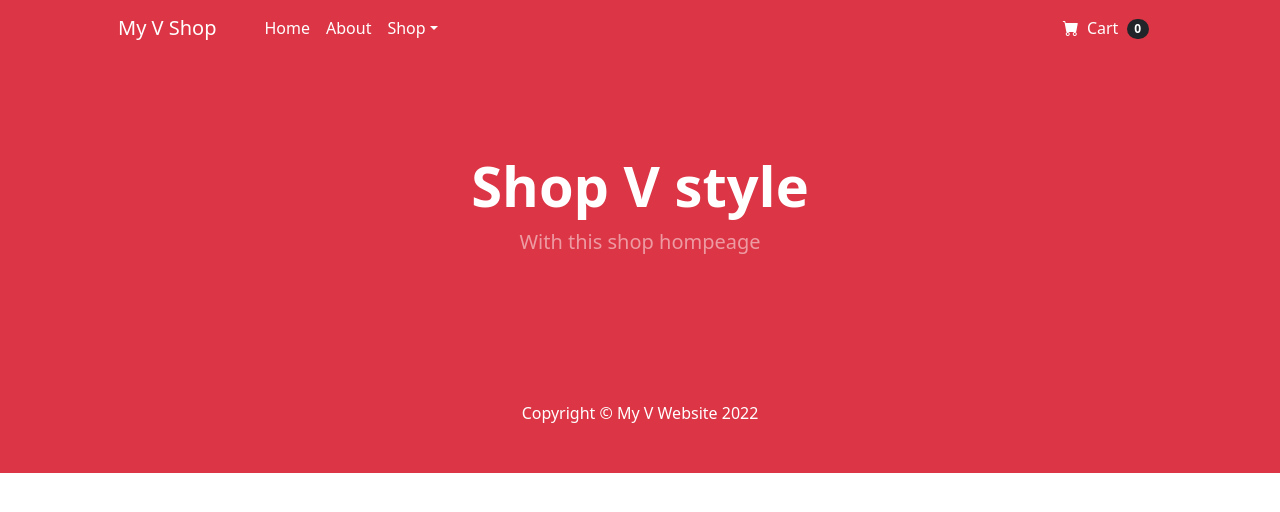
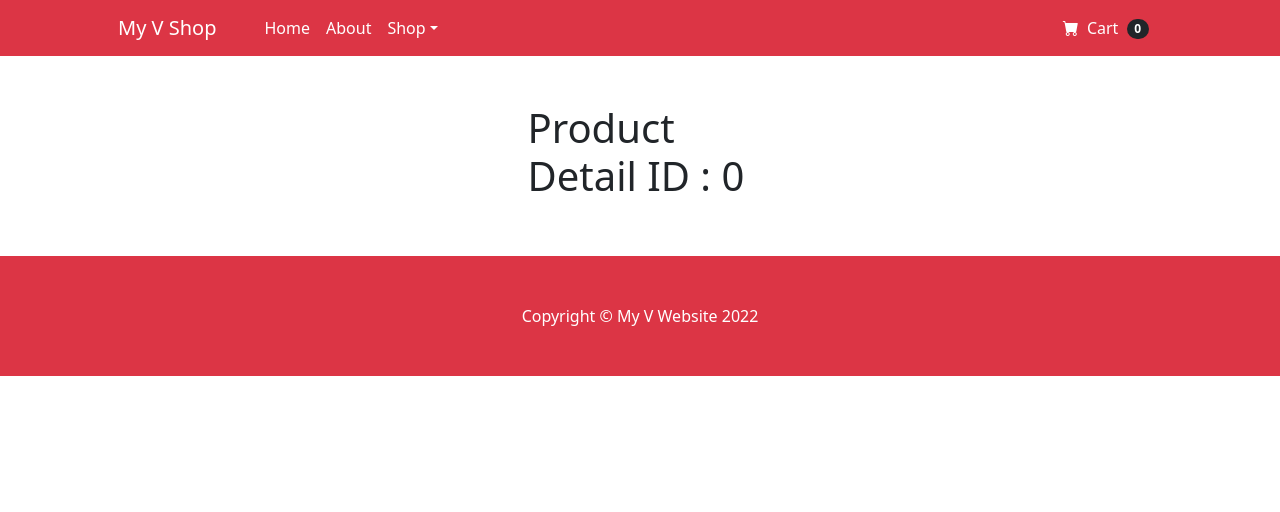
Before and after one commit to nopparat231/v-ecomm, a Vue app: page /Pdetail/0 in a window 1280 px wide. Shown: the top 512 px of the page. Built offline with nearby package versions, Linux system fonts and the light colour scheme.

Commit message:
add c id

```diff
--- a/src/App.vue
+++ b/src/App.vue
@@ -1,7 +1,9 @@
 <template>
-  <div>
+  <div >
     <Navbar />
+
     <router-view />
+
     <Footer />
   </div>
 </template>
--- a/src/components/Content.vue
+++ b/src/components/Content.vue
@@ -1,6 +1,15 @@
 <template>
+  <header class="bg-danger py-5">
+    <div class="container px-4 px-lg-5 my-5">
+      <div class="text-center text-white">
+        <h1 class="display-4 fw-bolder">Shop V style</h1>
+        <p class="lead fw-normal text-white-50 mb-0">With this shop hompeage</p>
+      </div>
+    </div>
+  </header>
+
   <!-- Section-->
-  <section class="py-5">
+  <section class="py-5 position-relative">
     <div class="container px-4 px-lg-5">
       <div
         class="row gx-4 gx-lg-5 row-cols-2 row-cols-md-3 row-cols-xl-4 justify-content-center"
@@ -8,6 +17,7 @@
         <!-- Product-->
 
         <div class="col mb-5" v-for="item in items" :key="item.id">
+          <router-link :to="{ name: 'Pdetail', params: { id: item.id } }">
             <div class="card h-100">
               <!-- Product image-->
               <img class="card-img-top" :src="item.url" alt="..." />
@@ -16,7 +26,9 @@
                 <div class="text-center">
                   <!-- Product name-->
                   <div class="pull-left name-price">
-                  <span class="fw-light fs-5">Lorem ipsum dolor sit amet.</span>
+                    <span class="fw-light fs-5"
+                      >Lorem ipsum dolor sit amet.</span
+                    >
                   </div>
 
                   <!-- Product price-->
@@ -41,8 +53,8 @@
                 <div class="c-location fw-lighter">จังหวัดกรุงเทพมหานคร</div>
               </div>
 
-            <!-- Buy btn -->
             </div>
+          </router-link>
         </div>
         <!-- Product-->
       </div>
@@ -114,10 +126,21 @@ export default {
       ],
     };
   },
+  methods: {
+    ShowID(id) {
+      alert(id);
+    },
+    Rproduct(id) {
+      this.$router.push("/Pdetail");
+    },
+  },
 };
 </script>
 
 <style scoped>
+a {
+  text-decoration: none;
+}
 .card {
   border-radius: 4px;
   background: #fff;
--- a/src/components/Navbar.vue
+++ b/src/components/Navbar.vue
@@ -55,16 +55,8 @@
       </div>
     </nav>
     <!-- Header-->
-    <header class="bg-danger py-5">
-      <div class="container px-4 px-lg-5 my-5">
-        <div class="text-center text-white">
-          <h1 class="display-4 fw-bolder">Shop V style</h1>
-          <p class="lead fw-normal text-white-50 mb-0">
-            With this shop hompeage
-          </p>
-        </div>
-      </div>
-    </header>
+
+
   </div>
 </template>
 
--- a/src/components/Pdetail.vue
+++ b/src/components/Pdetail.vue
@@ -1,13 +1,30 @@
 <template>
-  <h1>Product Detail</h1>
+  <section class="py-5">
+    <div class="container px-4 px-lg-5">
+      <div
+        class="row gx-4 gx-lg-5 row-cols-2 row-cols-md-3 row-cols-xl-4 justify-content-center"
+      >
+
+
+        <h1>Product Detail ID : {{ id }}</h1>
+
+      </div>
+    </div>
+  </section>
+
+
 </template>
 
 <script>
 export default {
-
-}
+  data() {
+    return {
+      id: this.$route.params.id,
+    };
+  },
+};
 </script>
 
-<style>
+<style scoped>
 
 </style>
--- a/src/router/index.js
+++ b/src/router/index.js
@@ -16,7 +16,7 @@ const routes = [
         component: Home
     },
     {
-        path: "/Pdetail",
+        path: "/Pdetail/:id",
         name: "Pdetail",
         component: Pdetail
     }
```
Also changed, not shown: src/components/Header.vue (added, +20 -0 lines). Lines whose indentation alone changed are shown as unchanged.
